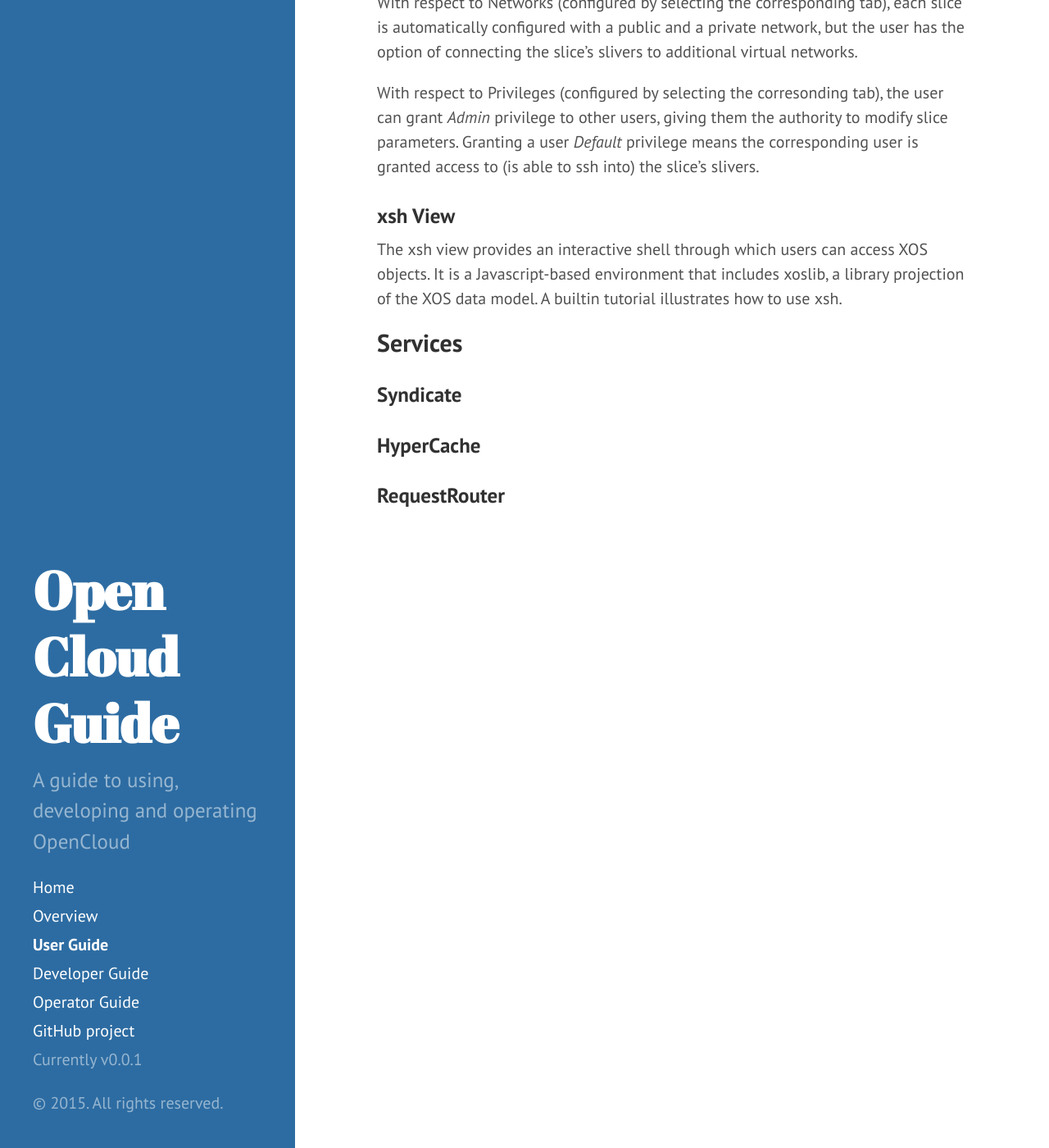
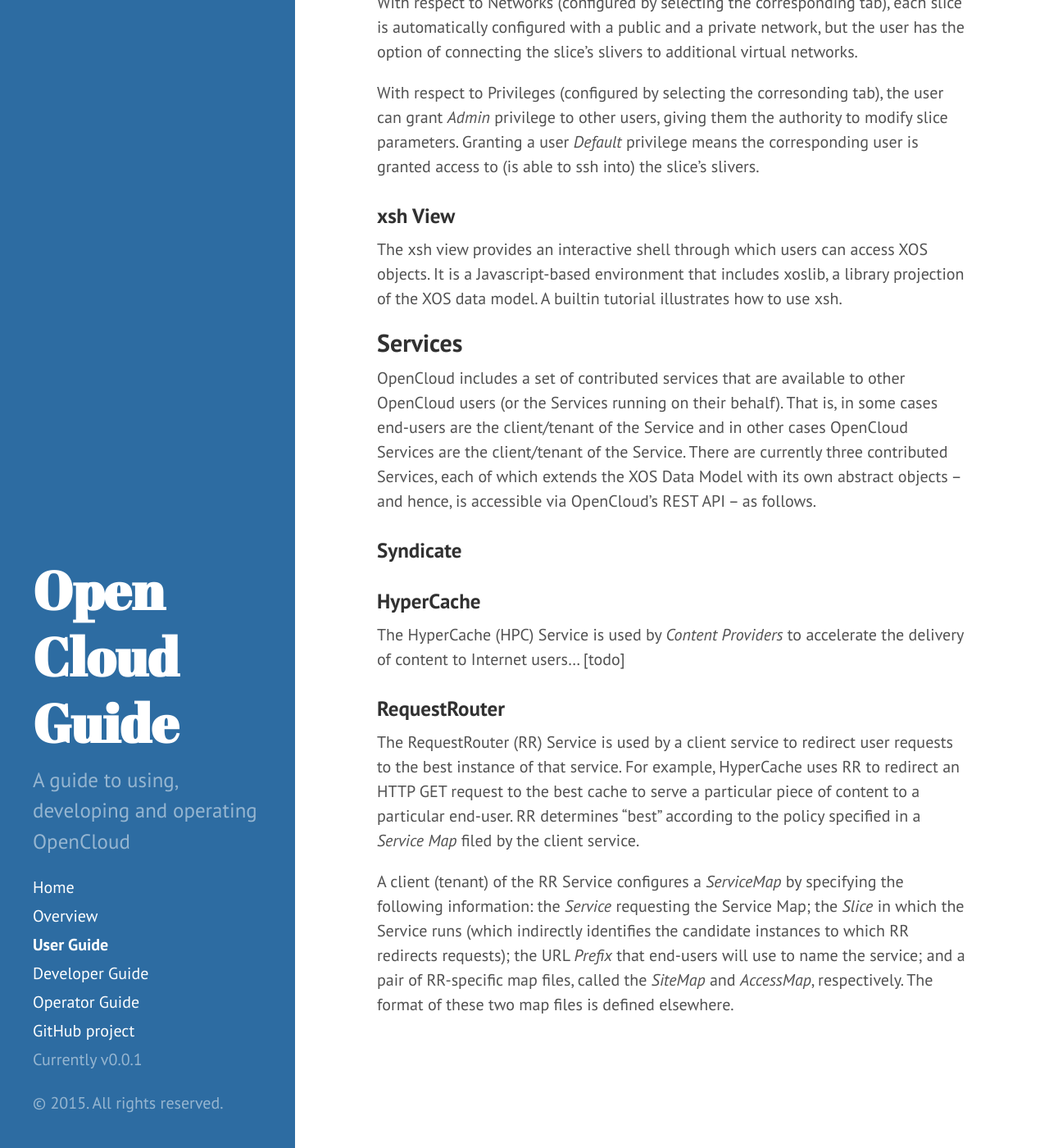
Before and after one commit to open-cloud/open-cloud.github.io.old, a Jekyll site: the page built from 1_user.md, in a window 1280 px wide and 1400 px high, scrolled down 2947 px. Shown: the whole window at 82% size. Built offline with Jekyll 4.4.1, drawn with Linux system fonts in a browser that asks for light colours; Markdown is read by kramdown in place of the engine named in the settings.

Commit message:
started to flesh out services

```diff
--- a/1_user.md
+++ b/1_user.md
@@ -141,8 +141,34 @@
 
 ##Services
 
+OpenCloud includes a set of contributed services that are available to
+other OpenCloud users (or the Services running on their behalf). That
+is, in some cases end-users are the client/tenant of the Service and
+in other cases OpenCloud Services are the client/tenant of the Service.
+There are currently three contributed Services, each of which extends
+the XOS Data Model with its own abstract objects -- and hence, is
+accessible via OpenCloud's REST API -- as follows.
+
 ###Syndicate
 
 ###HyperCache
 
+The HyperCache (HPC) Service is used by *Content Providers* to
+accelerate the delivery of content to Internet users... [todo]
+
 ###RequestRouter
+
+The RequestRouter (RR) Service is used by a client service to redirect
+user requests to the best instance of that service. For example,
+HyperCache uses RR to redirect an HTTP GET request to the best cache
+to serve a particular piece of content to a particular end-user. RR
+determines "best" according to the policy specified in a *Service Map*
+filed by the client service.
+
+A client (tenant) of the RR Service configures a *ServiceMap* by
+specifying the following information: the *Service* requesting the
+Service Map; the *Slice* in which the Service runs (which indirectly
+identifies the candidate instances to which RR redirects requests);
+the URL *Prefix* that end-users will use to name the service; and a
+pair of RR-specific map files, called the *SiteMap* and *AccessMap*,
+respectively. The format of these two map files is defined elsewhere.
```
